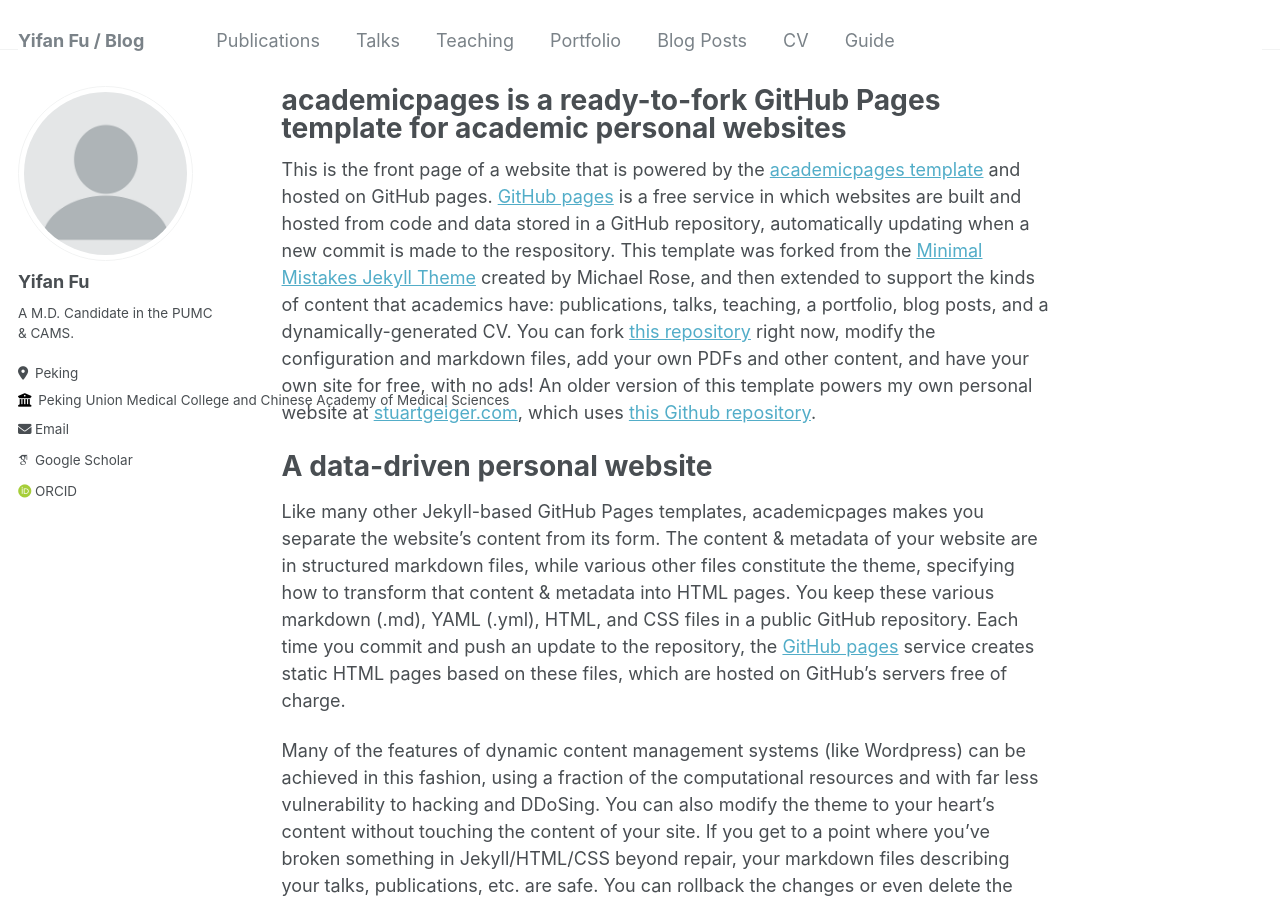
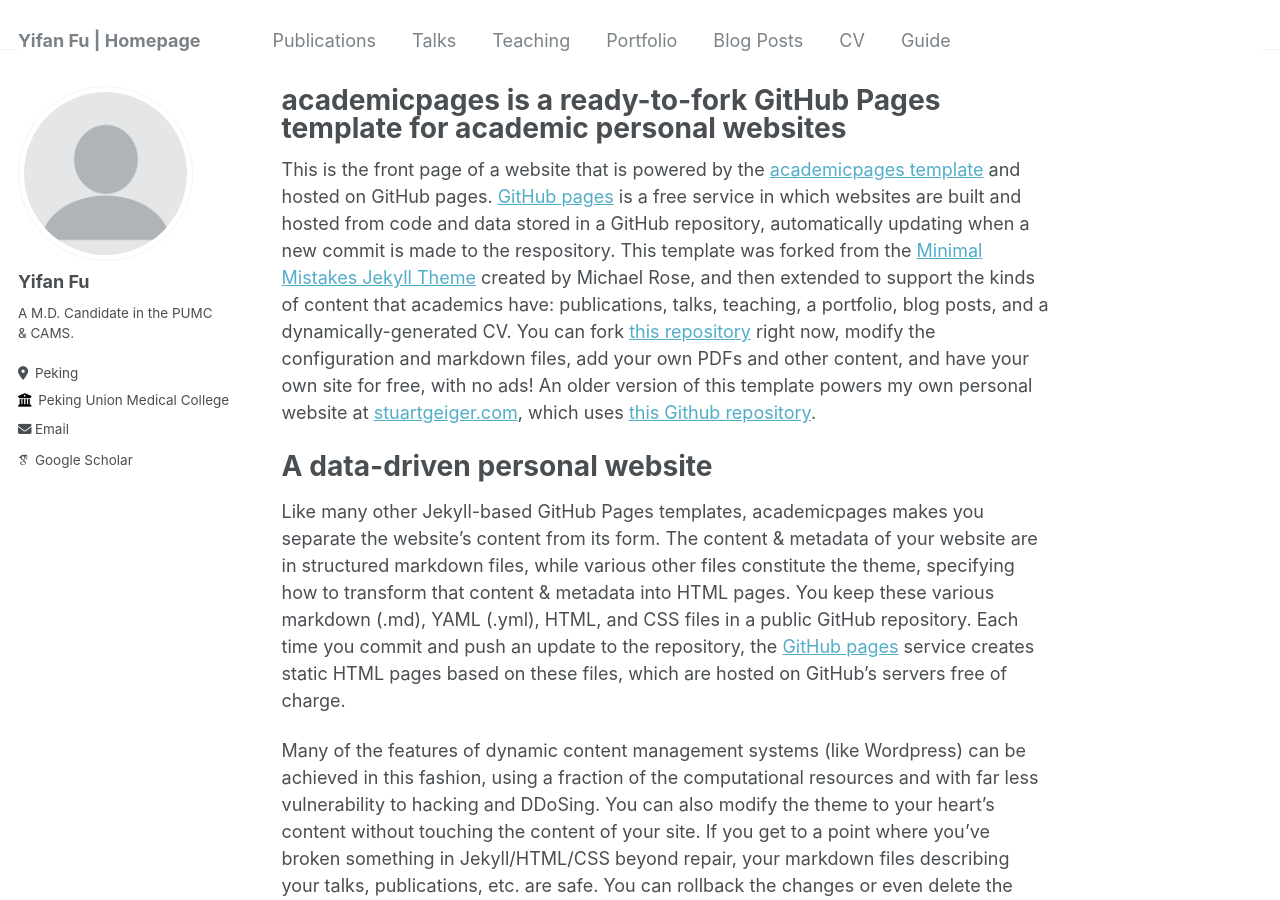
Before and after one commit to yifanfu01/yifanfu01.github.io, a Jekyll site: the page built from _pages/about.md, in a window 1280 px wide and 900 px high. Built offline with Jekyll 4.4.1, drawn with Linux system fonts in a browser that asks for light colours; some web fonts are replaced.

Commit message:
Update _config.yml

```diff
--- a/_config.yml
+++ b/_config.yml
@@ -8,7 +8,7 @@
 
 # Basic Site Settings
 locale                   : "en-US"
-title                    : "Yifan Fu / Blog"
+title                    : "Yifan Fu | Homepage "
 title_separator          : "-"
 name                     : &name "Yifan Fu"
 description              : &description "A M.D. Candidate in the PUMC & CAMS."
@@ -26,7 +26,7 @@ author:
   pronouns         : # example: "she/her"
   bio              : "A M.D. Candidate in the PUMC & CAMS."
   location         : "Peking"
-  employer         : "Peking Union Medical College and Chinese Academy of Medical Sciences"
+  employer         : "Peking Union Medical College"
   uri              : # URL
   email            : "yf_pumc@163.com"
 
@@ -34,7 +34,7 @@ author:
   #arxiv            : # URL - Update with the correct link to your profile
   googlescholar    : "https://scholar.google.com/citations?user=iCITFKwAAAAJ"
   #impactstory      : # URL
-  orcid            : "http://orcid.org/yourorcidurl"
+  #orcid            : "http://orcid.org/yourorcidurl"
   #pubmed           : "https://www.ncbi.nlm.nih.gov/pubmed/?term=john+snow"
   #researchgate     : # URL
 
```
